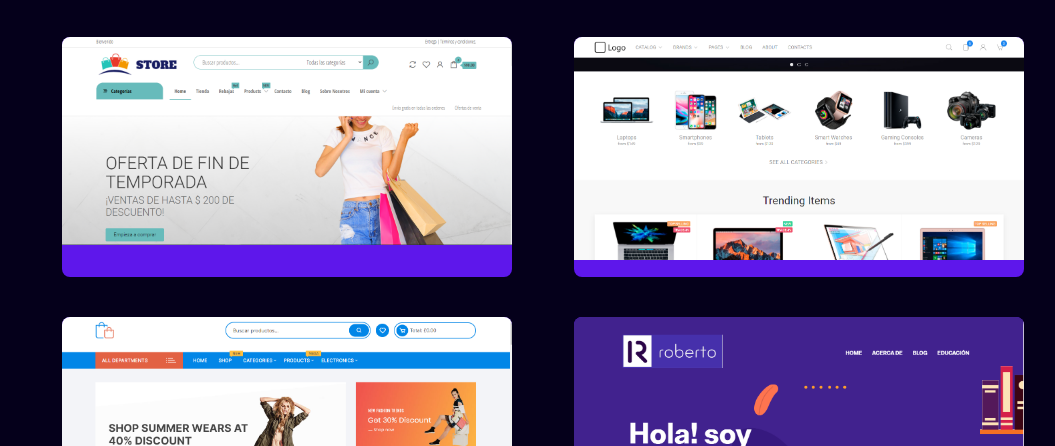
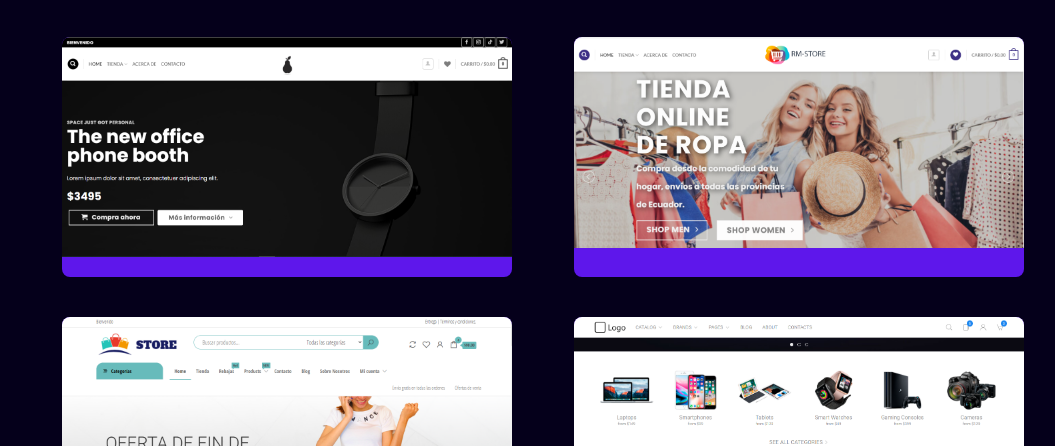
Before and after one commit to robertosuarezm/portafolio, a plain HTML site: page index.html in a window 1280 px wide. Shown: the part 1307-1753 px from the top of the page, without its empty margins (97-1152 px from the left). Drawn offline with nearby package versions, Linux system fonts and the light colour scheme.

Commit message:
Add files via upload

```diff
--- a/index.html
+++ b/index.html
@@ -174,6 +174,42 @@
 				</div>
 			</div>
 			<div class="div-portafolio">
+
+				<div class="tarjt-portafolio" >
+					<div>
+						<img src="./images/pear.png" alt="">
+					</div>
+					<div class="text" >
+						<h1>Pears</h1>
+						<p>
+							pagina de Ecommerce
+						</p>
+						<a href="https://pears.worlegram.com/"
+							target="_blank"
+							class="boton-2" >
+							Ver Proyecto
+
+						</a>
+					</div>
+				</div>
+
+				<div class="tarjt-portafolio" >
+					<div>
+						<img src="./images/rm.png" alt="">
+					</div>
+					<div class="text" >
+						<h1>Store-Rm</h1>
+						<p>
+							pagina de Ecommerce
+						</p>
+						<a href="https://store-rm.worlegram.com/"
+							target="_blank"
+							class="boton-2" >
+							Ver Proyecto
+
+						</a>
+					</div>
+				</div>
 
 				<div class="tarjt-portafolio" >
 					<div>
```
